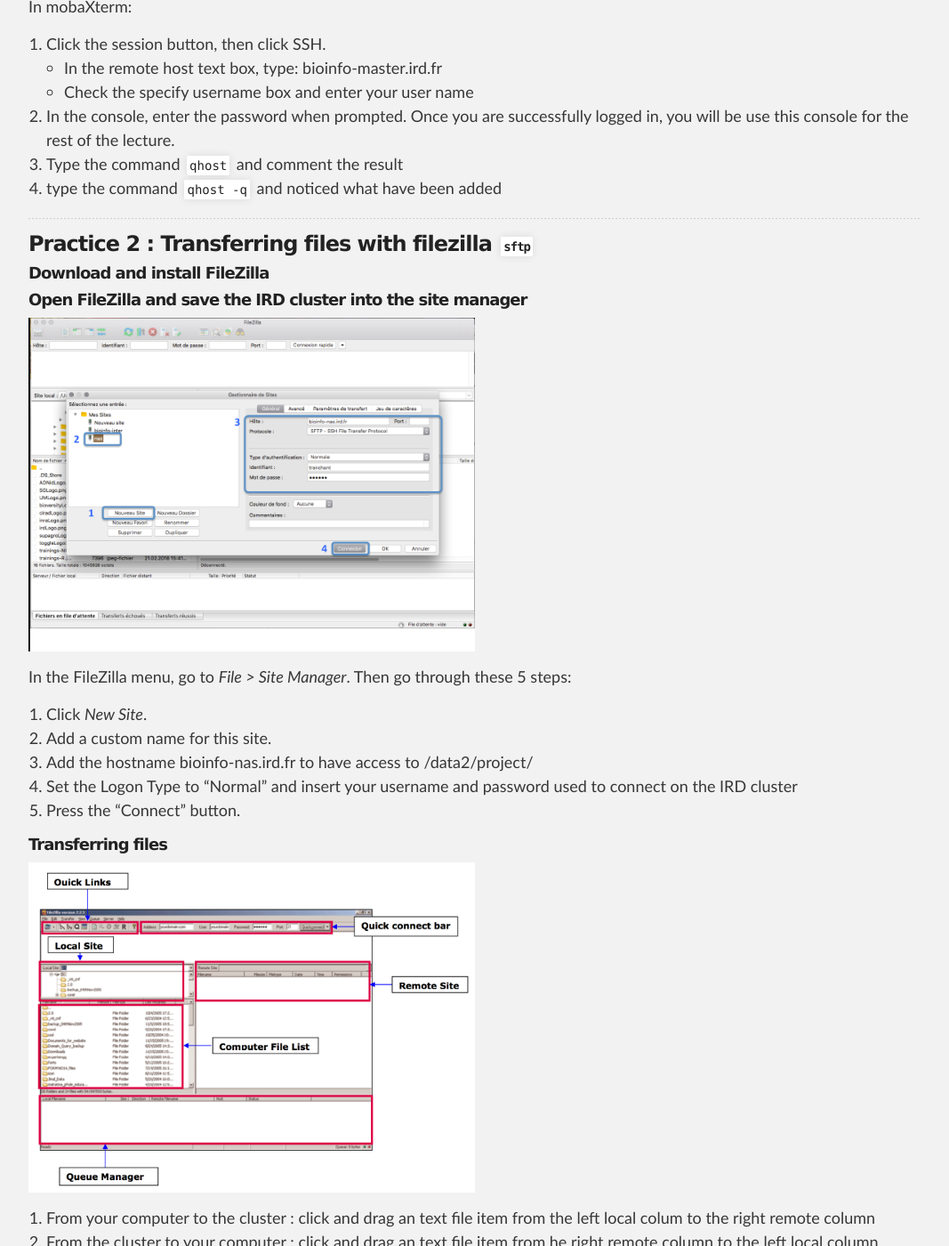
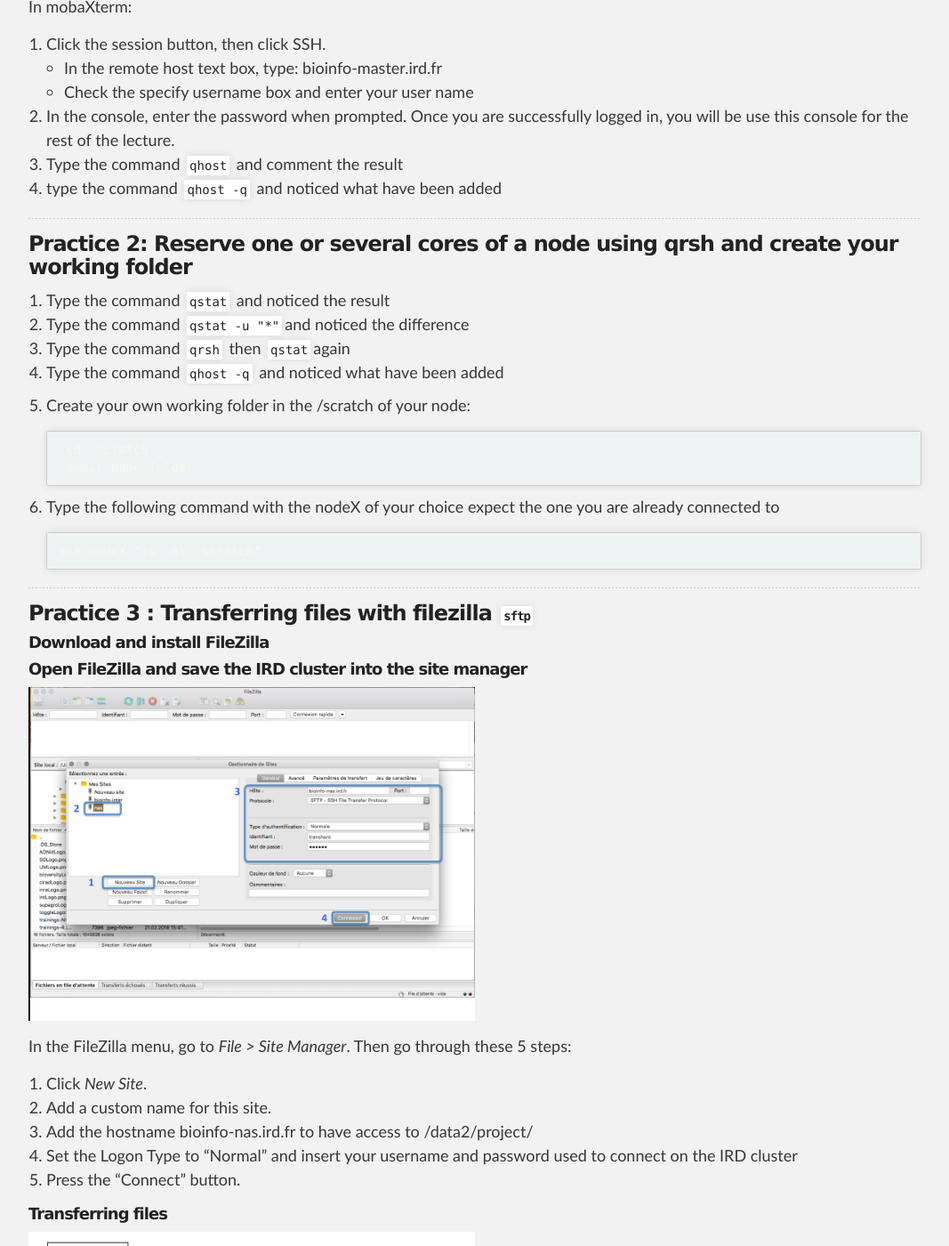
Before and after one commit to SouthGreenPlatform/trainings, a Jekyll site: the page built from _pages/hpc/hpcPractice.md, in a window 1280 px wide and 1400 px high, scrolled down 1652 px. Shown: the whole window at 89% size, without its empty margins (106-1173 px from the left). Built offline with Jekyll 4.4.1, drawn with Linux system fonts in a browser that asks for light colours; nearby versions of some CDN libraries; some of the changed text lies outside the part shown.

Commit message:
Update hpcPractice.md

```diff
--- a/_pages/hpc/hpcPractice.md
+++ b/_pages/hpc/hpcPractice.md
@@ -73,14 +73,31 @@
 3. Type the command `qhost` and comment the result
 4. type the command `qhost -q` and noticed what have been added
 
+-----------------------
 
 
+<a name="practice-2"></a>
+### Practice 2: Reserve one or several cores of a node using qrsh and create your working folder
+
+
+1. Type the command `qstat` and noticed the result
+2. Type the command `qstat -u "*"`and noticed the difference
+3. Type the command `qrsh` then `qstat`again
+4. Type the command `qhost -q` and noticed what have been added
+5. Create your own working folder in the /scratch of your node:
+
+        cd /scratch
+        mkdir name_folder
+
+ 6. Type the following command with the nodeX of your choice expect the one you are already connected to
+
+        ssh nodeX "ls -al /scratch"
 
 -----------------------
 
 
-<a name="practice-2"></a>
-### Practice 2 : Transferring files with filezilla `sftp`
+<a name="practice-3"></a>
+### Practice 3 : Transferring files with filezilla `sftp`
 
 
 ##### Download and install FileZilla
@@ -111,8 +128,8 @@
 
 -----------------------
 
-<a name="practice-3"></a>
-###  Practice 3 : Launch a bwa analysis interactively
+<a name="practice-4"></a>
+###  Practice 4 : Launch a bwa analysis interactively
 
 * Reserve a processor from a node with qrsh (if needed)
 * Create your result folder and copy the /data/projects/training_2018/bwa folder with scp command
```
Also changed, not shown: other parts of _pages/hpc/hpcPractice.md (+2 -2 lines).
